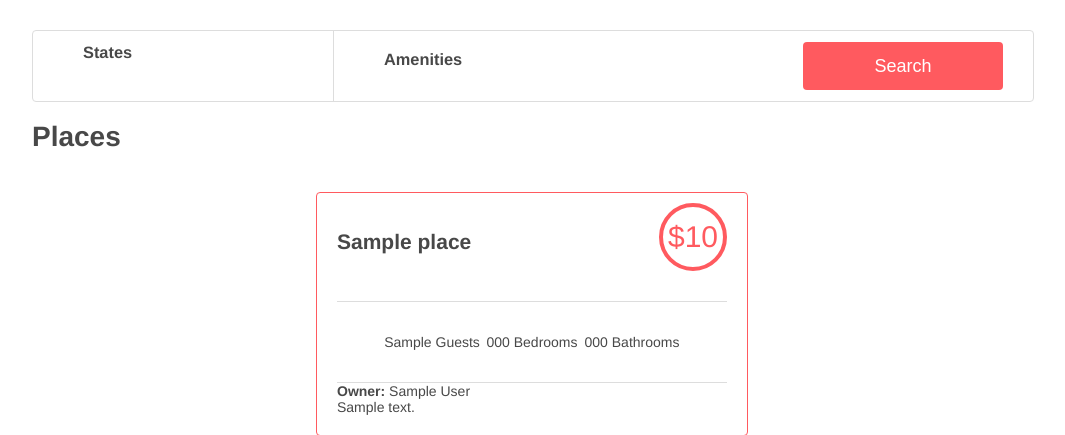
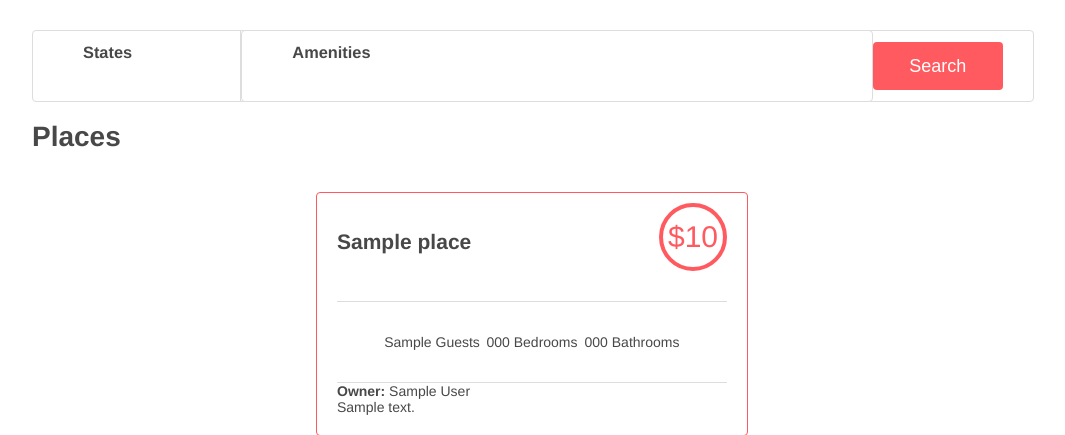
Before and after one commit to Paintballskaguy/AirBnB_clone_v4, a Flask app: template web_dynamic/templates/1-hbnb.html in a window 1280 px wide. Shown: the part 71-506 px from the top of the page, without its empty margins (108-1173 px from the left). Run offline with Flask 3, Linux system fonts and the light colour scheme; the template is opened without the code that fills it: most values are stand-ins (such as "Sample title", 1, 10 or a date in 2020); some libraries are stand-ins or nearby versions.

Commit message:
misspelled class

```diff
--- a/web_dynamic/templates/1-hbnb.html
+++ b/web_dynamic/templates/1-hbnb.html
@@ -39,7 +39,7 @@
 	    </ul>
 	  </div>
 	</div>
-	  <div vlass="filters">
+	  <div class="filters">
 	    <div class="amenities">
 	      <h3>Amenities</h3>
 	  	  <h4>&nbsp;</h4>
```
